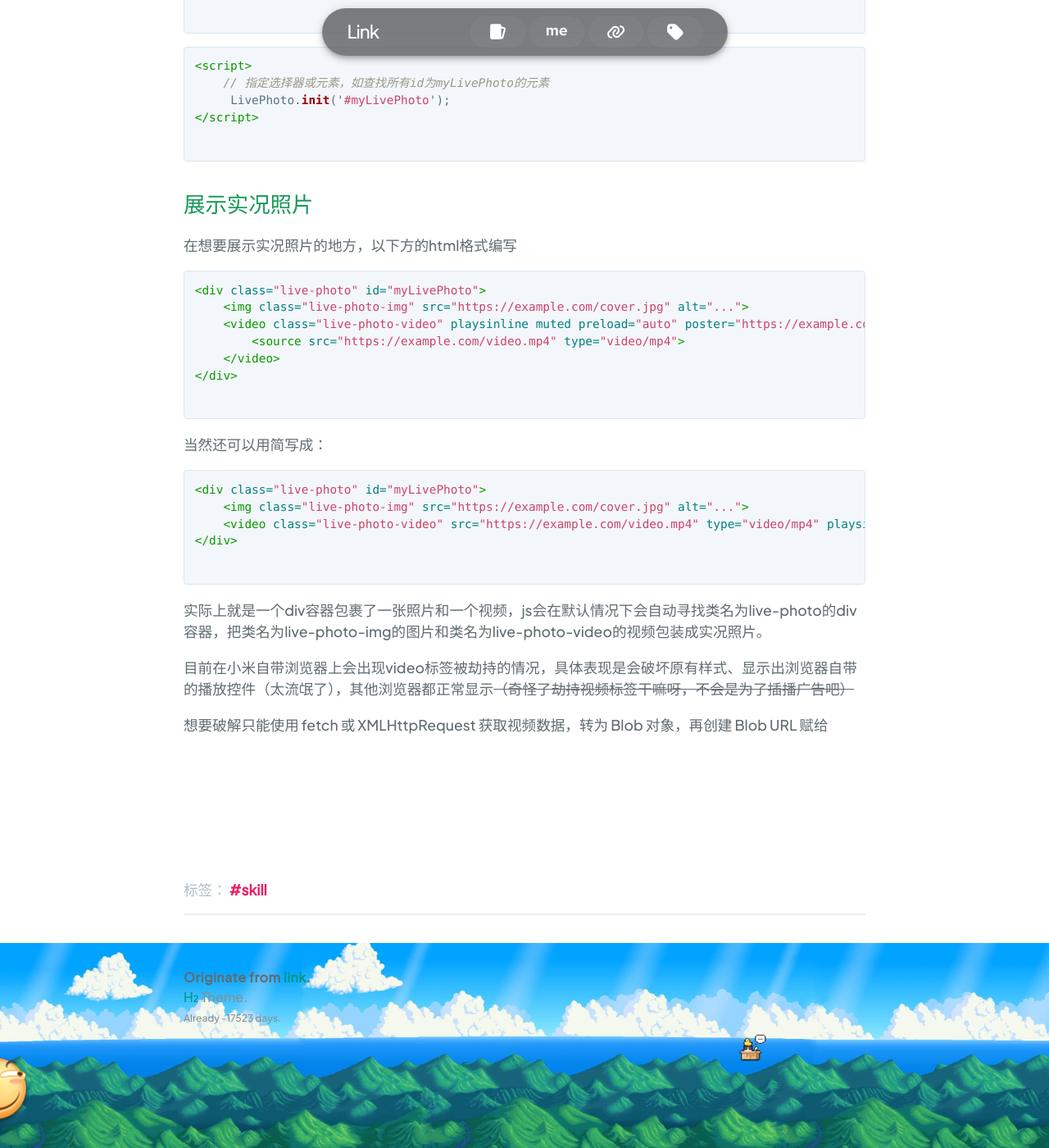
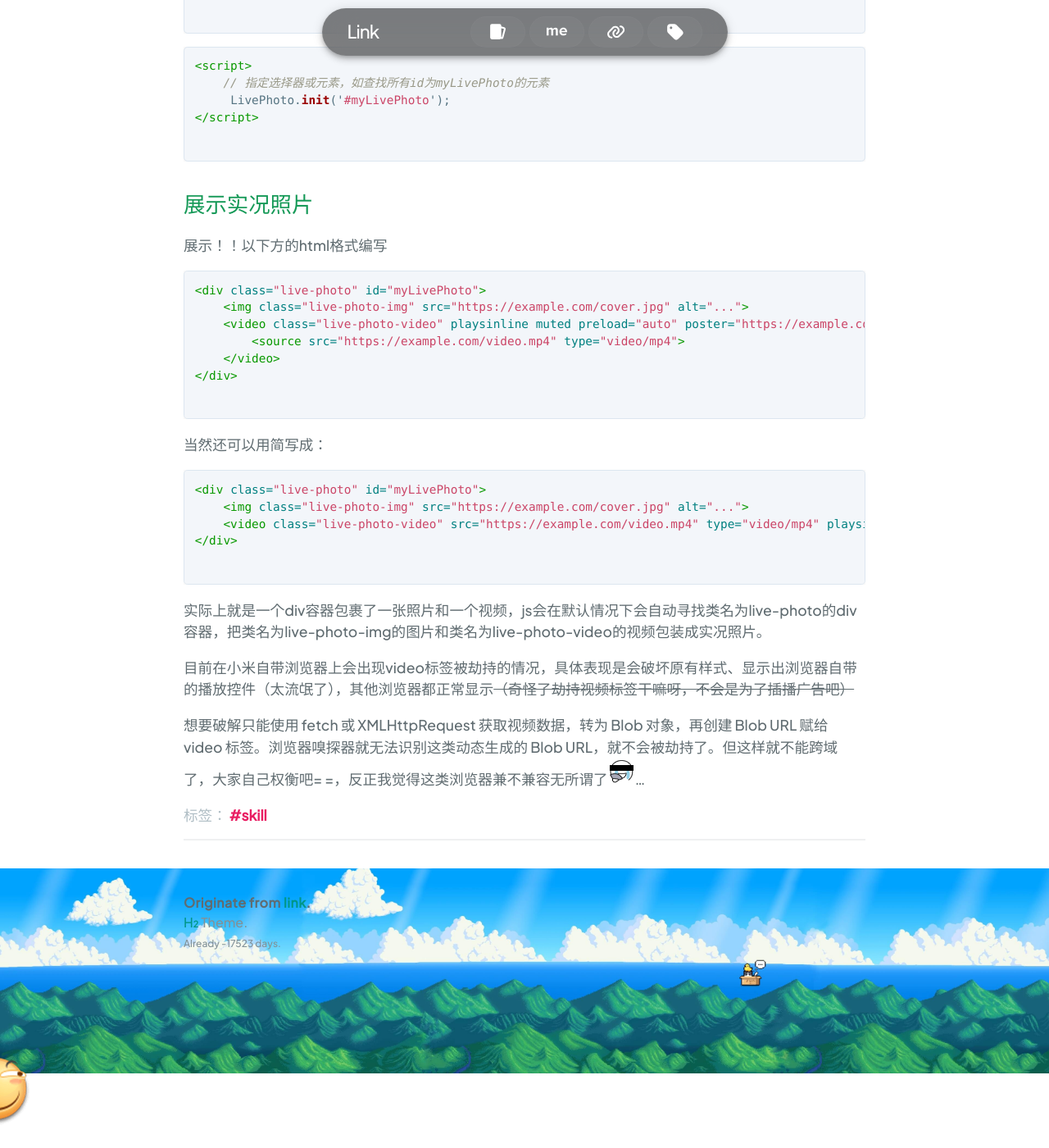
Before and after one commit to link9596/qwq, a Jekyll site: the page built from _posts/2026-5-15-livephoto.md, in a window 1280 px wide and 1400 px high, scrolled down 2577 px. Shown: the whole window at 82% size. Built offline with Jekyll 4.4.1, drawn with Linux system fonts in a browser that asks for light colours; emoji names are drawn with the system emoji font; comment, search, counter and statistics services are not loaded.

Commit message:
livephoto组件

````diff
--- a/_posts/2026-5-15-livephoto.md
+++ b/_posts/2026-5-15-livephoto.md
@@ -69,7 +69,7 @@ tags: skill
 
 ## 展示实况照片
 
-在想要展示实况照片的地方，以下方的html格式编写
+展示！！以下方的html格式编写
 
 ```html
 <div class="live-photo" id="myLivePhoto">
@@ -93,4 +93,4 @@ tags: skill
 
 目前在小米自带浏览器上会出现video标签被劫持的情况，具体表现是会破坏原有样式、显示出浏览器自带的播放控件（太流氓了），其他浏览器都正常显示~~（奇怪了劫持视频标签干嘛呀，不会是为了插播广告吧）~~
 
-想要破解只能使用 fetch 或 XMLHttpRequest 获取视频数据，转为 Blob 对象，再创建 Blob URL 赋给 <video> 标签。浏览器嗅探器就无法识别这类动态生成的 Blob URL，就不会被劫持了。但这样就不能跨域了，大家自己权衡吧= =，反正我觉得这类浏览器兼不兼容无所谓了![](/exp/razz.gif)...
+想要破解只能使用 fetch 或 XMLHttpRequest 获取视频数据，转为 Blob 对象，再创建 Blob URL 赋给 video 标签。浏览器嗅探器就无法识别这类动态生成的 Blob URL，就不会被劫持了。但这样就不能跨域了，大家自己权衡吧= =，反正我觉得这类浏览器兼不兼容无所谓了![](/exp/razz.gif)...
````
